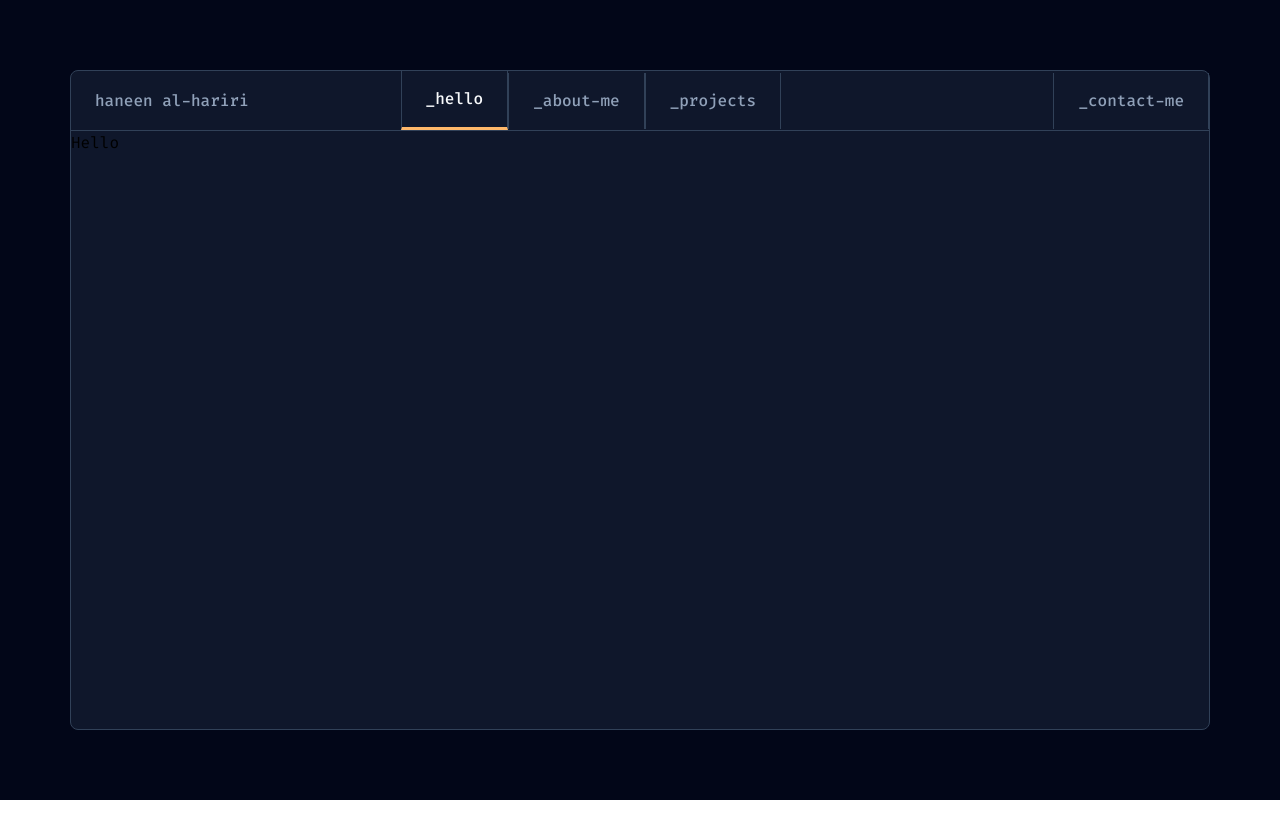
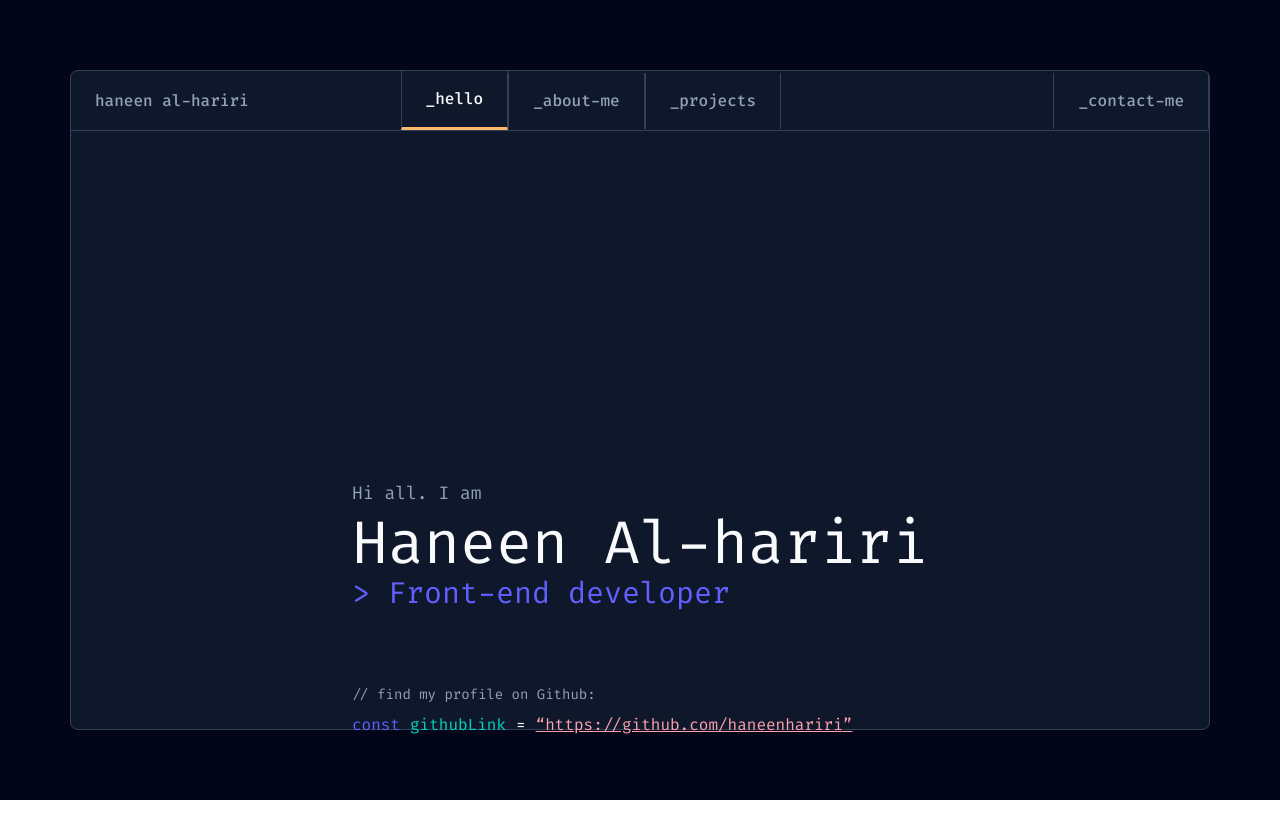
Before and after one commit to haneenhariri/porto, a React (Vite) app: page / in a window 1280 px wide. Shown: the top 838 px of the page. Before the commit the page ends 800 px from the top, so only its background shows below. Built offline with nearby package versions, Linux system fonts and the light colour scheme.

Commit message:
hero section

```diff
--- /dev/null
+++ b/src/components/Hero/Hero.tsx
@@ -0,0 +1,9 @@
+import InfoSide from "./InfoSide";
+
+export default function Hero() {
+  return (
+    <div className=" flex h-[953px] justify-center items-center">
+      <InfoSide name={'Haneen Al-hariri'} jop={'> Front-end developer'} githubLink={'https://github.com/haneenhariri'}/>
+    </div>
+  )
+}
--- /dev/null
+++ b/src/components/Hero/InfoSide.tsx
@@ -0,0 +1,23 @@
+import { Link } from "react-router-dom";
+import { InfoSideProps } from "../../types/hero";
+
+export default function InfoSide({name , jop , githubLink} : InfoSideProps) {
+  return (
+    <div className="flex flex-col gap-18.5">
+        <div>
+            <h3 className=" text-label xl:text-lg lg:text-base leading-7 mb-1">Hi all. I am</h3>
+            <h1 className=" xl:text-6xl lg:text-5xl leading-16 text-link-white">{name}</h1>
+            <h2 className=" xl:text-3xl lg:text-2xl text-jop">{jop}</h2>
+        </div>
+        <div>
+            <p className=" text-sm text-label mb-2">// find my profile on Github:</p>
+            <div className=" flex items-center gap-2.5 xl:text-base text-sm">
+                <span className=" text-jop">const</span>
+                <span className=" text-teal">githubLink</span>
+                <span className=" text-link-white">=</span>
+                <Link  className=" underline text-git"  to={githubLink}>“{githubLink}”</Link>
+            </div>
+        </div>
+    </div>
+  )
+}
--- a/src/index.css
+++ b/src/index.css
@@ -13,8 +13,10 @@
   --color-link-active: #FFB86A;
   --color-link-white: #F8FAFC;
   --color-border: #314158;
+  --color-jop: #615FFF;
+  --color-teal: #00D5BE;
+  --color-git: #FFA1AD;
 }
-
 body {
   font-family: "Fira Code", monospace;
 }
--- a/src/pages/Hello.tsx
+++ b/src/pages/Hello.tsx
@@ -1,8 +1,9 @@
+import Hero from "../components/Hero/Hero"
 
 const Hello: React.FC = () => {
   return (
-    <div>Hello
-
+    <div className="">
+      <Hero/>
     </div>
   )
 }
--- /dev/null
+++ b/src/types/hero.ts
@@ -0,0 +1,6 @@
+export interface InfoSideProps
+{
+    name:string;
+    jop:string;
+    githubLink:string;
+}
```
